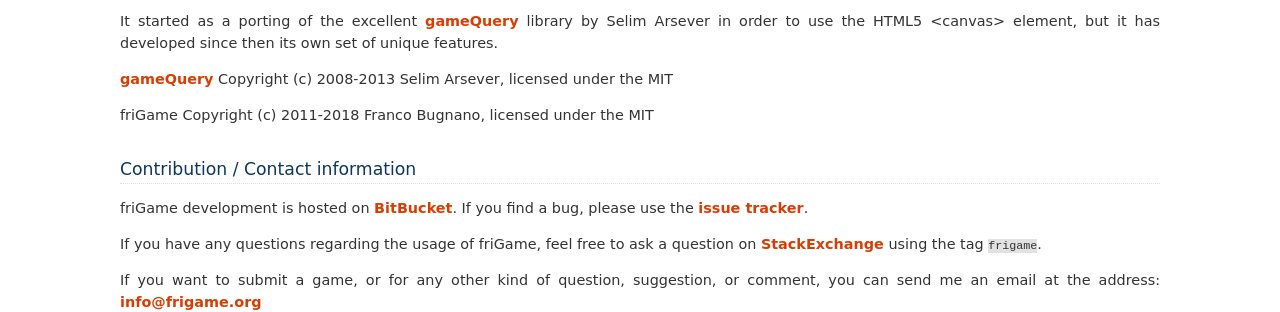
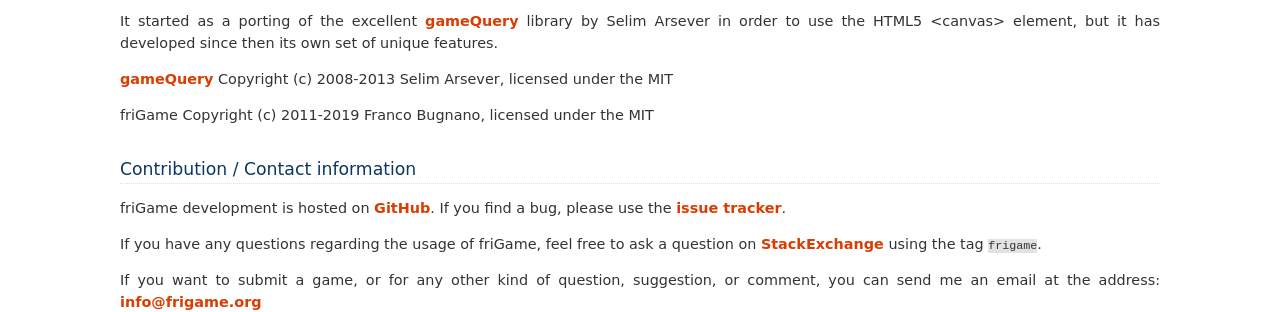
Before and after one commit to bugnano/frigame_docs, a Sphinx documentation site: the page built from source/index.rst, in a window 1280 px wide and 1400 px high. Shown: the part 225-537 px from the top of the window. Built offline with Sphinx 7.4.7, drawn with Linux system fonts in a browser that asks for light colours; pages that are not in the unit, such as notebooks, are missing from menus; comment, search, counter and statistics services are not loaded; some of the changed text lies outside the part shown.

Commit message:
Moved every reference from Bitbucket to GitHub

```diff
--- a/source/conf.py
+++ b/source/conf.py
@@ -41,7 +41,7 @@
 
 # General information about the project.
 project = u'friGame'
-copyright = u'2013-2018, Franco Bugnano'
+copyright = u'2013-2019, Franco Bugnano'
 
 # The version info for the project you're documenting, acts as replacement for
 # |version| and |release|, also used in various other places throughout the
--- a/source/defines.rst
+++ b/source/defines.rst
@@ -12,16 +12,16 @@
 .. _Flash: http://www.adobe.com/go/getflashplayer
 .. _`The Gimp`: http://www.gimp.org/
 .. _UglifyJS: https://github.com/mishoo/UglifyJS2
-.. _BitBucket: https://bitbucket.org/bugnano/frigame
-.. _`issue tracker`: https://bitbucket.org/bugnano/frigame/issues
+.. _GitHub: https://github.com/bugnano/frigame
+.. _`issue tracker`: https://github.com/bugnano/frigame/issues
 .. _StackExchange: http://gamedev.stackexchange.com/questions/ask
 .. _CoffeeScript: http://coffeescript.org/
 .. _`Robert Penner's Easing Functions`: http://www.robertpenner.com/easing/
-.. _Mixer: https://bitbucket.org/bugnano/frigame_mixer
-.. _Tile: https://bitbucket.org/bugnano/frigame_tile
-.. _Isometric: https://bitbucket.org/bugnano/frigame_isometric
-.. _Text: https://bitbucket.org/bugnano/frigame_text
-.. _Sorted: https://bitbucket.org/bugnano/frigame_sorted
+.. _Mixer: https://github.com/bugnano/frigame_mixer
+.. _Tile: https://github.com/bugnano/frigame_tile
+.. _Isometric: https://github.com/bugnano/frigame_isometric
+.. _Text: https://github.com/bugnano/frigame_text
+.. _Sorted: https://github.com/bugnano/frigame_sorted
 
 .. |falsy| replace:: falsy (null, undefined, false, 0, or empty string)
 .. |playground| replace:: :func:`playground <friGame.playground>`
--- a/source/docs.rst
+++ b/source/docs.rst
@@ -10,7 +10,6 @@
     :maxdepth: 2
 
     intro
-    .. tutorial/index
     api_reference/index
     topics/index
 
@@ -19,5 +18,4 @@
 ==================
 
 - :ref:`genindex`
-.. - :ref:`modindex`
 - :ref:`search`
--- a/source/download.rst
+++ b/source/download.rst
@@ -31,7 +31,7 @@
 The development version is not recommended for production use, as it may introduce experimental features that may rapidly change.
 It is intended for developers who want to contribute to friGame.
 
-Get the latest friGame development snapshot from BitBucket_.
+Get the latest friGame development snapshot from GitHub_.
 
 Experimental plugins
 --------------------
--- a/source/index.rst
+++ b/source/index.rst
@@ -12,12 +12,12 @@
 
 gameQuery_ Copyright (c) 2008-2013 Selim Arsever, licensed under the MIT
 
-friGame Copyright (c) 2011-2018 Franco Bugnano, licensed under the MIT
+friGame Copyright (c) 2011-2019 Franco Bugnano, licensed under the MIT
 
 Contribution / Contact information
 ----------------------------------
 
-friGame development is hosted on BitBucket_. If you find a bug, please use the `issue tracker`_.
+friGame development is hosted on GitHub_. If you find a bug, please use the `issue tracker`_.
 
 If you have any questions regarding the usage of friGame, feel free to ask a question on StackExchange_ using the tag ``frigame``.
 
--- a/source/topics/index.rst
+++ b/source/topics/index.rst
@@ -9,7 +9,5 @@
 .. toctree::
     :maxdepth: 2
 
-    .. spritesheets
-
     deploying
     pitfalls
```
Also changed, not shown: 1 other file.
